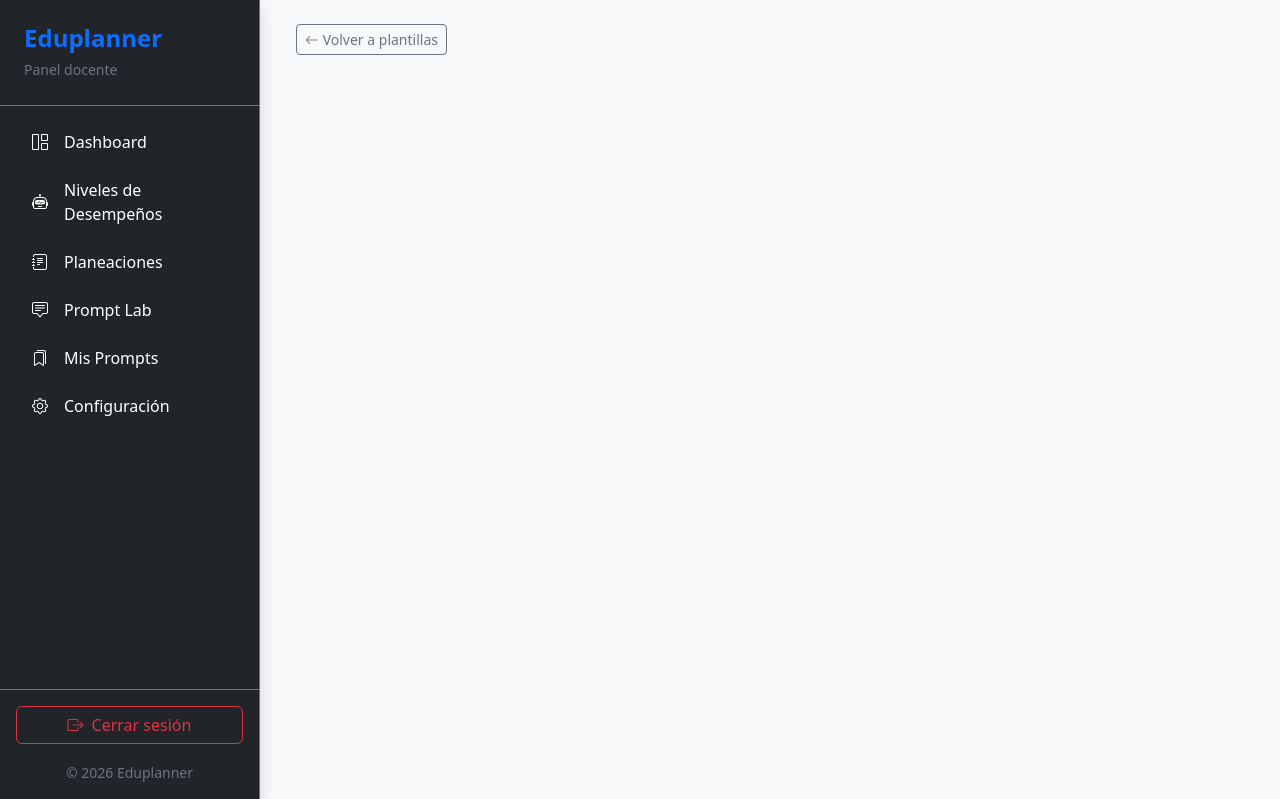
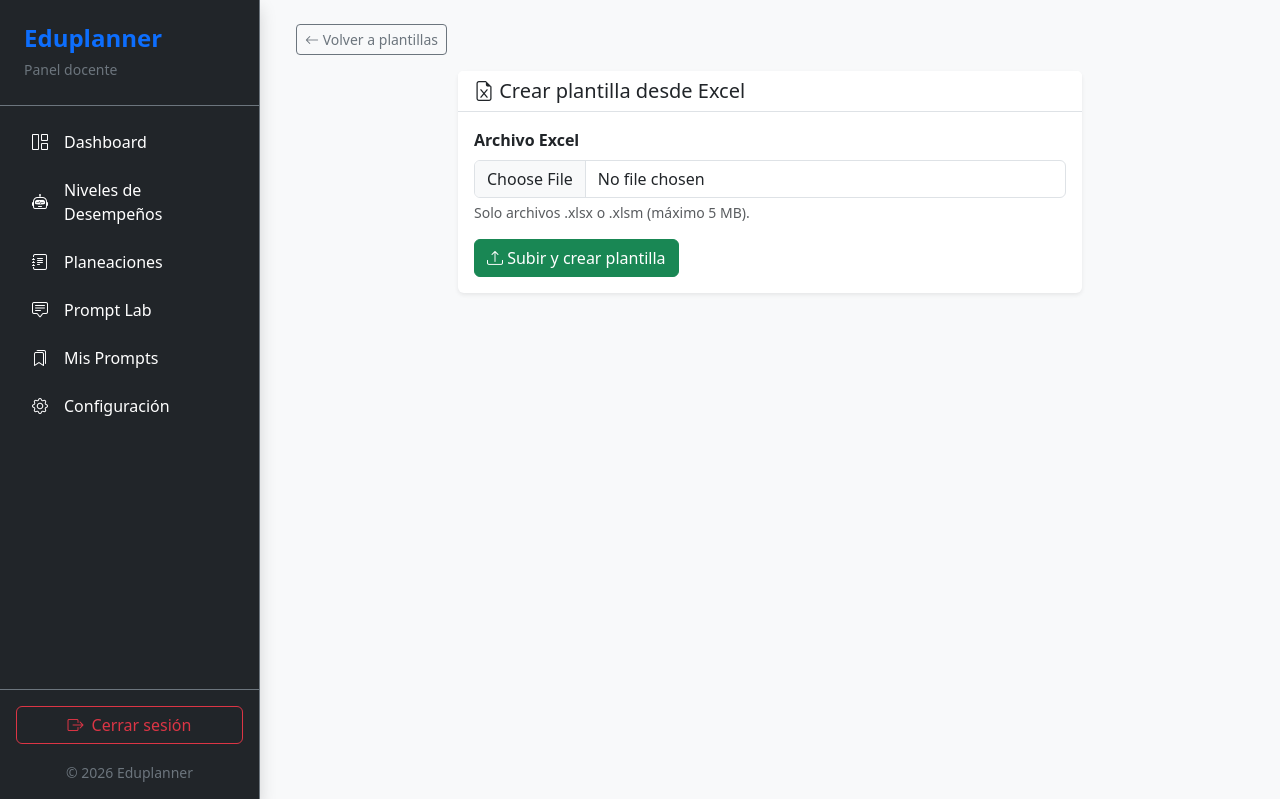
Before and after one commit to juangzj/eduplanner1.0, a Django app: page /levels/excel-upload/ in a window 1280 px wide. Shown: the top 799 px of the page. Run offline with Django 5.2, Linux system fonts and the light colour scheme; the visitor is signed in with stand-in values (Sample User, id 1); some libraries are stand-ins or nearby versions.

Commit message:
upload excel added

```diff
--- a/apps/levels/forms/__init__.py
+++ b/apps/levels/forms/__init__.py
@@ -6,3 +6,4 @@ from .assessment_rubric_form import AssessmentRubricCreateForm
 from .assessment_rubric_form import AssessmentRubricUpdateForm
 from .class_planning_form import ClassPlanningCreateForm
 from .generated_class_plan_form import GeneratedClassPlanUpdateForm
+from .excel_upload_form import ExcelUploadForm
--- /dev/null
+++ b/apps/levels/forms/excel_upload_form.py
@@ -0,0 +1,38 @@
+import os
+
+from django import forms
+
+
+# Tamaño máximo permitido para el archivo Excel (5 MB)
+EXCEL_MAX_SIZE_MB = 5
+EXCEL_ALLOWED_EXTENSIONS = (".xlsx", ".xlsm")
+
+
+class ExcelUploadForm(forms.Form):
+    """
+    Formulario para subir un archivo Excel con la información de la plantilla.
+    """
+
+    excel_file = forms.FileField(
+        label="Archivo Excel",
+        help_text=f"Solo archivos .xlsx o .xlsm (máximo {EXCEL_MAX_SIZE_MB} MB).",
+        error_messages={
+            "required": "Debe seleccionar un archivo Excel.",
+        },
+        widget=forms.ClearableFileInput(attrs={
+            "class": "form-control",
+            "accept": ".xlsx,.xlsm,application/vnd.openxmlformats-officedocument.spreadsheetml.sheet",
+        }),
+    )
+
+    def clean_excel_file(self):
+        excel_file = self.cleaned_data["excel_file"]
+
+        extension = os.path.splitext(excel_file.name)[1].lower()
+        if extension not in EXCEL_ALLOWED_EXTENSIONS:
+            raise forms.ValidationError("Solo se permiten archivos Excel (.xlsx o .xlsm).")
+
+        if excel_file.size > EXCEL_MAX_SIZE_MB * 1024 * 1024:
+            raise forms.ValidationError(f"El archivo supera el tamaño máximo de {EXCEL_MAX_SIZE_MB} MB.")
+
+        return excel_file
--- a/apps/levels/services/__init__.py
+++ b/apps/levels/services/__init__.py
@@ -4,3 +4,4 @@ from .assessment_rubric_services import AssessmentRubricCreateService
 from .assessment_rubric_services import AssessmentRubricUpdateService
 from .generated_class_plan_services import GeneratedClassPlanDeleteService
 from .generated_class_plan_services import GeneratedClassPlanUpdateService
+from .excel_upload_services import ExcelUploadService, ExcelUploadError
--- a/apps/levels/templates/levels/excel_upload_page.html
+++ b/apps/levels/templates/levels/excel_upload_page.html
@@ -12,5 +12,44 @@
             </a>
         </div>
     </div>
+
+    <div class="row justify-content-center">
+        <div class="col-lg-8">
+            <div class="card shadow-sm border-0">
+                <div class="card-header bg-white border-bottom">
+                    <h5 class="mb-0">
+                        <i class="bi bi-file-earmark-excel"></i>
+                        Crear plantilla desde Excel
+                    </h5>
+                </div>
+
+                <div class="card-body">
+
+
+
+
+                    <form method="post" enctype="multipart/form-data">
+                        {% csrf_token %}
+
+                        <div class="mb-3">
+                            <label class="form-label fw-semibold" for="{{ form.excel_file.id_for_label }}">
+                                {{ form.excel_file.label }}
+                            </label>
+                            {{ form.excel_file }}
+                            <div class="form-text">{{ form.excel_file.help_text }}</div>
+                            {% for error in form.excel_file.errors %}
+                                <div class="text-danger small mt-1">{{ error }}</div>
+                            {% endfor %}
+                        </div>
+
+                        <button type="submit" class="btn btn-success">
+                            <i class="bi bi-upload"></i>
+                            Subir y crear plantilla
+                        </button>
+                    </form>
+                </div>
+            </div>
+        </div>
+    </div>
 </div>
 {% endblock %}
--- a/apps/levels/views/excel_upload_views.py
+++ b/apps/levels/views/excel_upload_views.py
@@ -1,6 +1,10 @@
+from django.contrib import messages
 from django.contrib.auth.decorators import login_required
-from django.shortcuts import render
+from django.shortcuts import redirect, render
 from django.views.decorators.cache import never_cache
+
+from ..forms import ExcelUploadForm
+from ..services import ExcelUploadError, ExcelUploadService
 
 
 @never_cache
@@ -10,4 +14,25 @@ def excel_upload_view(request):
     Vista para la carga de plantillas desde un archivo Excel.
     """
 
-    return render(request, "levels/excel_upload_page.html")
+    form = ExcelUploadForm(request.POST or None, request.FILES or None)
+
+    if request.method == "POST":
+
+        if form.is_valid():
+            try:
+                ExcelUploadService.create_performance_level_from_excel_service(
+                    excel_file=form.cleaned_data["excel_file"],
+                    user=request.user,
+                )
+
+                messages.success(request, "Plantilla creada correctamente desde el Excel.")
+                return redirect("levels:levels")
+
+            except ExcelUploadError as e:
+                form.add_error("excel_file", str(e))
+
+        messages.error(request, "No se pudo procesar el archivo. Revise los errores e intente de nuevo.")
+
+    return render(request, "levels/excel_upload_page.html", {
+        "form": form,
+    })
--- a/requirements.txt
+++ b/requirements.txt
@@ -7,6 +7,7 @@ click==8.3.3
 distro==1.9.0
 Django==6.0.3
 djangorestframework==3.17.0
+et_xmlfile==2.0.0
 gunicorn==25.3.0
 h11==0.16.0
 httpcore==1.0.9
@@ -14,6 +15,7 @@ httpx==0.28.1
 idna==3.11
 jiter==0.13.0
 openai==2.30.0
+openpyxl==3.1.5
 packaging==26.2
 psycopg2-binary==2.9.11
 pydantic==2.12.5
```
Also changed, not shown: apps/levels/services/excel_upload_services.py (added, +123 -0 lines).
